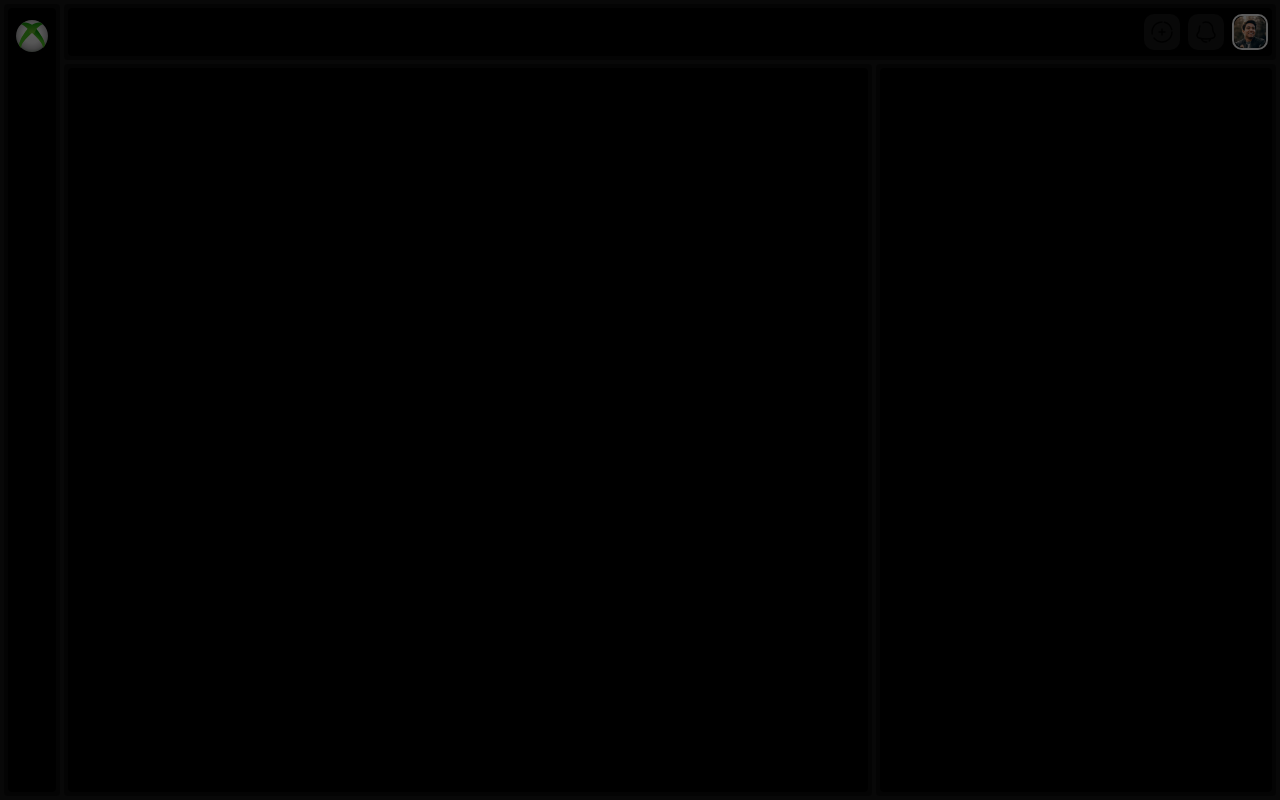
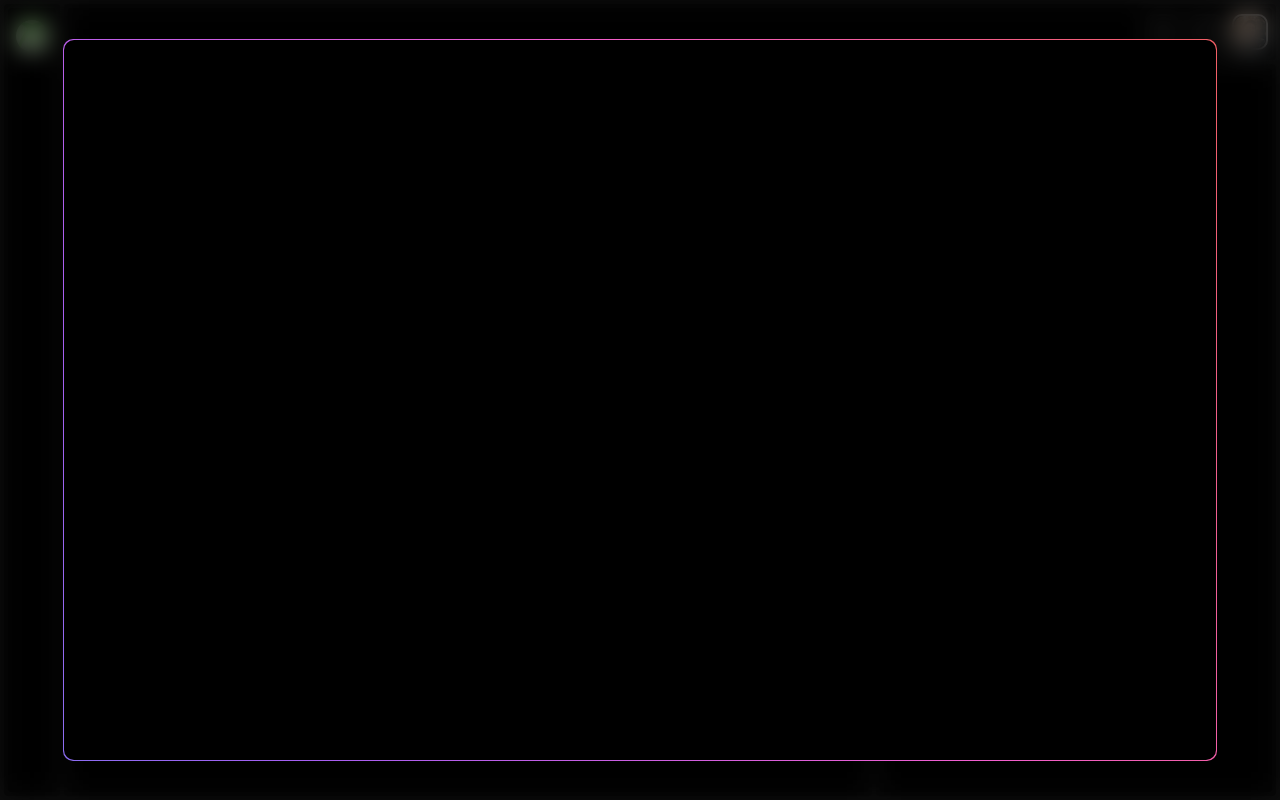
Before and after one commit to mjahidhasand4/recent_surface, a Next.js app: page / in a window 1280 px wide. Built offline with nearby package versions, Linux system fonts and the light colour scheme.

Commit message:
Creating the Media Library

```diff
--- a/components/ui/MediaLibrary.tsx
+++ b/components/ui/MediaLibrary.tsx
@@ -6,5 +6,7 @@ export const MediaLibrary: React.FC<Props> = (props) => {
   const { className } = props;
   const _className = className ? `media-library ${className}` : "media-library";
 
-  return <div className={_className}></div>;
+  return <div className={_className}>
+
+  </div>;
 };
--- a/contexts/media-library.tsx
+++ b/contexts/media-library.tsx
@@ -13,7 +13,9 @@ export const MediaLibraryProvider: React.FC<Props> = (props) => {
   return (
     <MediaLibraryContext.Provider value={{}}>
       <Portal>
-        <MediaLibrary className="overlay" />
+        <div className="overlay">
+          <MediaLibrary className="overlap gradient-border" />
+        </div>
       </Portal>
 
       {props.children}
--- a/styles/globals.scss
+++ b/styles/globals.scss
@@ -56,11 +56,21 @@ body {
 }
 
 .overlay {
-  background: rgba(black, 0.64);
+  backdrop-filter: blur(12px);
+  background: rgba(black, 0.40);
+  display: flex;
+  align-items: center;
+  justify-content: center;
   position: absolute;
   inset: 0;
   z-index: 1;
   overflow: hidden;
+
+  .media-library {
+    width: 90vw;
+    height: 90vh;
+    background: #000;
+  }
 }
 
 /* Header Start */
@@ -491,3 +501,51 @@ main.editor > div:last-child {
     background-color: #555;
   }
 }
+
+.gradient-border {
+  --border-width: 1px;
+
+  position: relative;
+  display: flex;
+  justify-content: center;
+  align-items: center;
+  width: 300px;
+  height: 200px;
+  font-family: Lato, sans-serif;
+  font-size: 2.5rem;
+  text-transform: uppercase;
+  color: white;
+  background: #222;
+  border-radius: 10px;
+
+  &::after {
+    position: absolute;
+    content: "";
+    top: calc(-1 * var(--border-width));
+    left: calc(-1 * var(--border-width));
+    z-index: -1;
+    width: calc(100% + var(--border-width) * 2);
+    height: calc(100% + var(--border-width) * 2);
+    background: linear-gradient(
+      60deg,
+      hsl(224, 85%, 66%),
+      hsl(269, 85%, 66%),
+      hsl(314, 85%, 66%),
+      hsl(359, 85%, 66%),
+      hsl(44, 85%, 66%),
+      hsl(89, 85%, 66%),
+      hsl(134, 85%, 66%),
+      hsl(179, 85%, 66%)
+    );
+    background-size: 300% 300%;
+    background-position: 0 50%;
+    border-radius: 10px;
+    animation: moveGradient 4s alternate infinite;
+  }
+}
+
+@keyframes moveGradient {
+  50% {
+    background-position: 100% 50%;
+  }
+}
```
